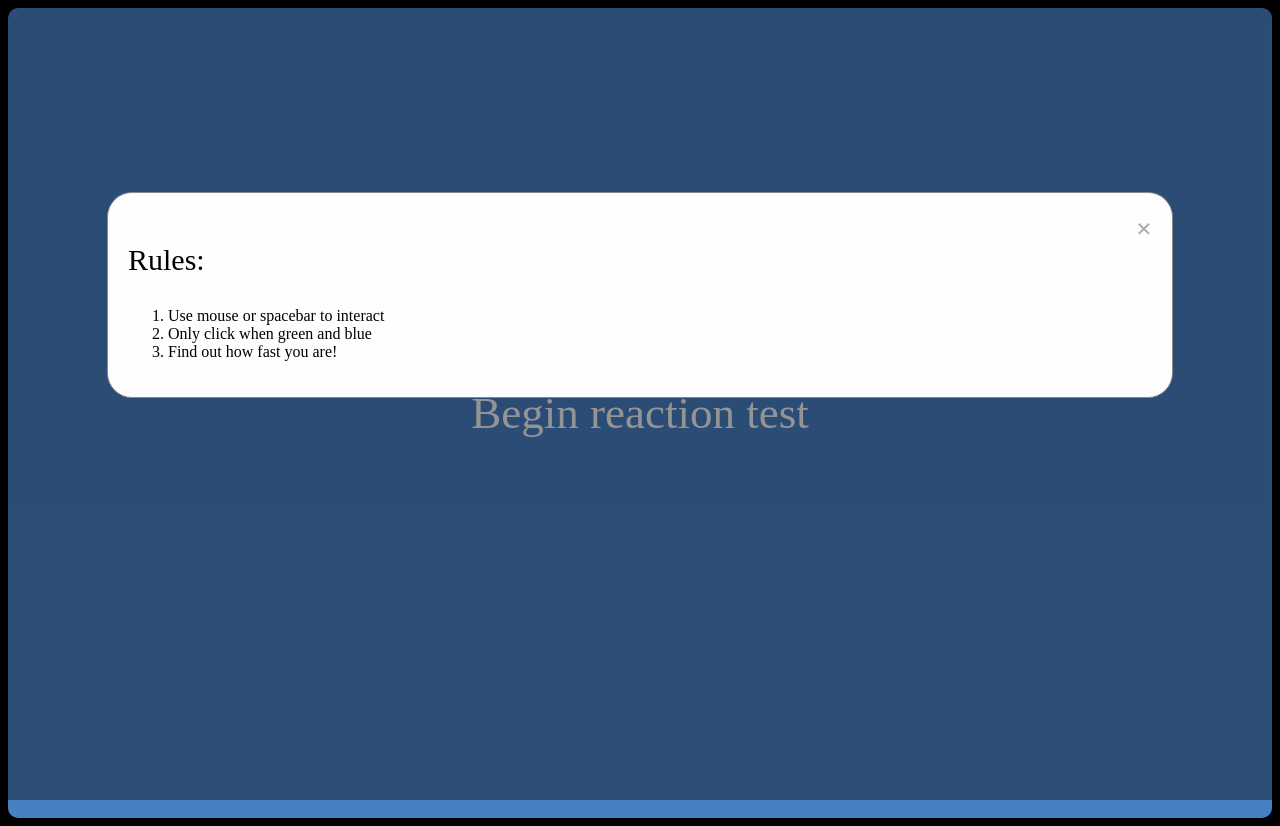
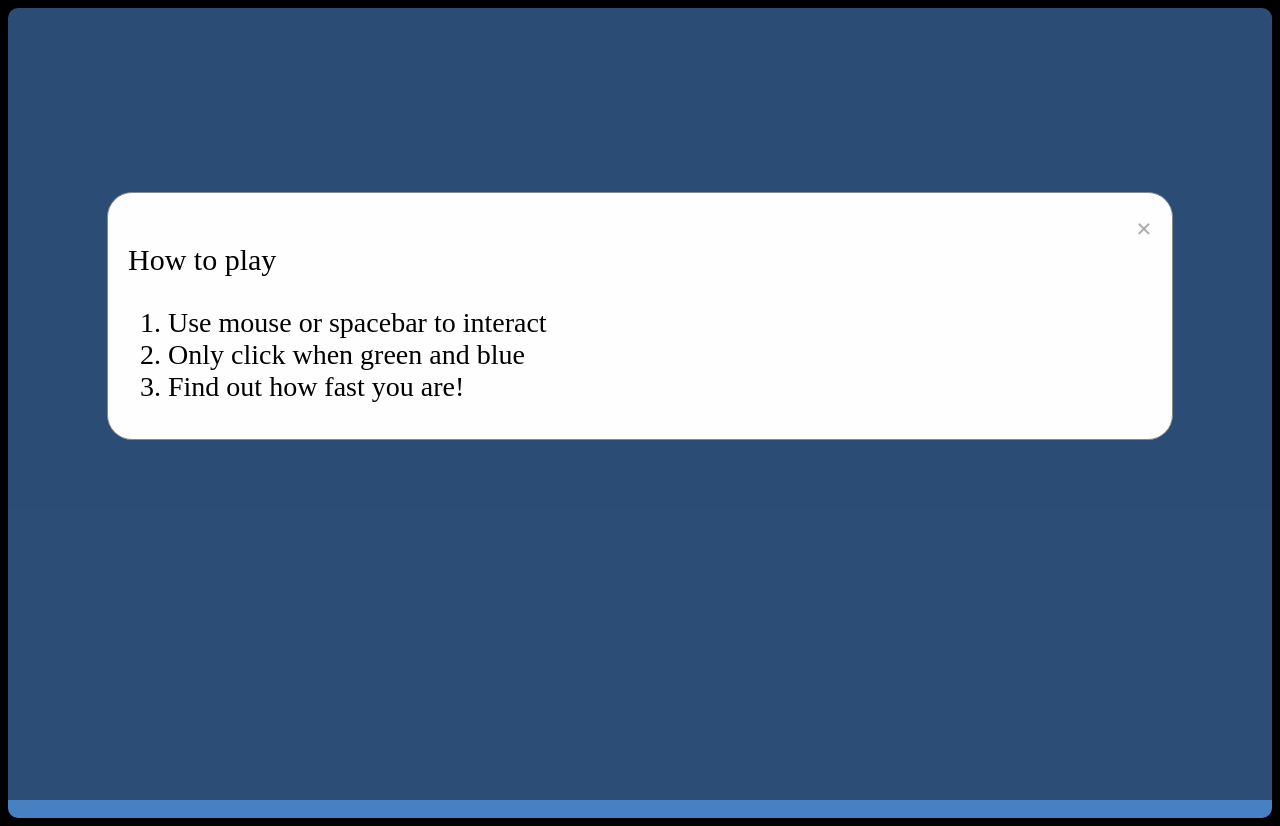
Before and after one commit to JosephAmbayec/FinalProject, a plain HTML site: page index.html in a window 1280 px wide. Drawn offline with Linux system fonts and the light colour scheme.

Commit message:
surface level change
unimportant

```diff
--- a/index.html
+++ b/index.html
@@ -19,7 +19,7 @@
 
     <div class="popbox-content">
       <span class="close">&times;</span>
-      <p class = "boxtext">Rules:</p>
+      <p class = "boxtext">How to play</p>
       <ol>
         <li class = "boxtext">Use mouse or spacebar to interact</li>
         <li class = "boxtext">Only click when green and blue</li>
--- a/style.css
+++ b/style.css
@@ -123,3 +123,7 @@ p#Start {
 html {
   background-color: black;
 }
+
+li {
+  font-size: 28px;
+}
```
